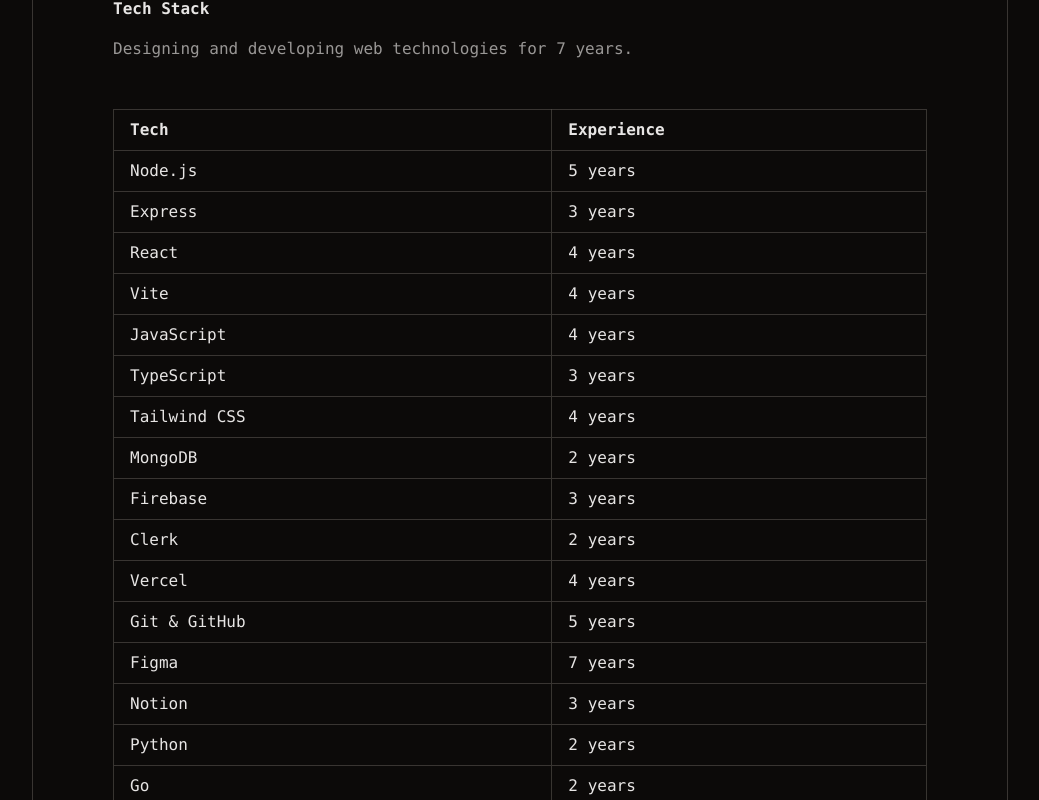
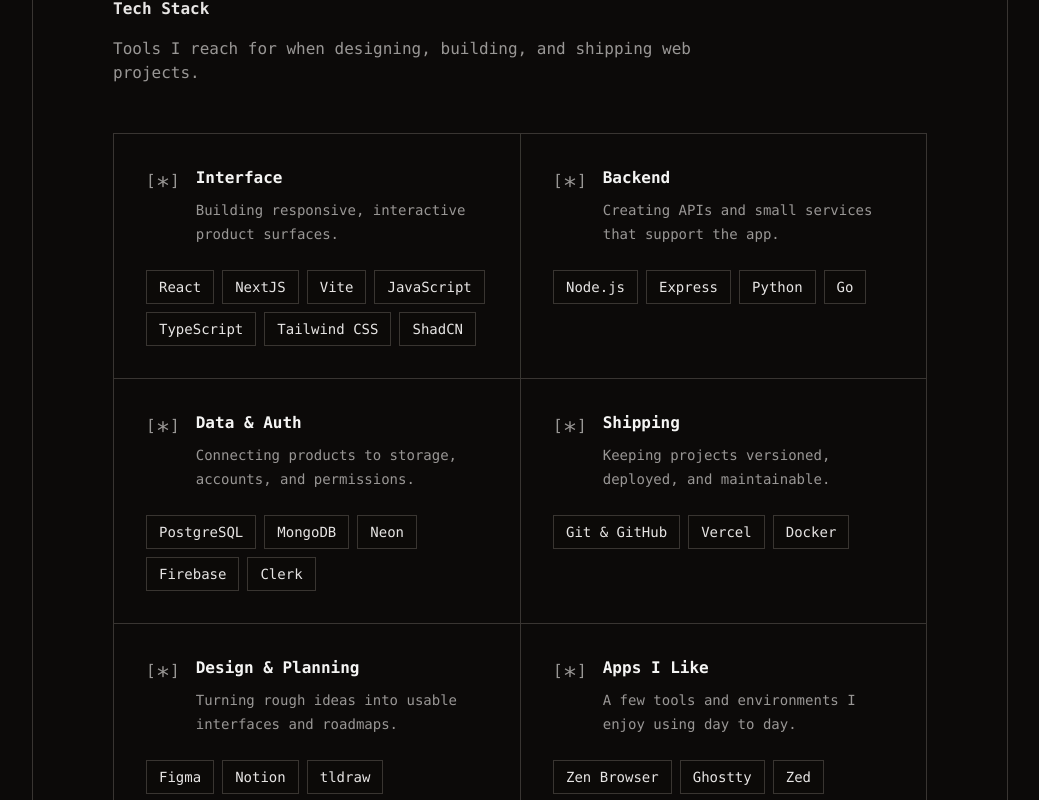
Before and after one commit to ESHAYAT102/portfolio, a React (Vite) app: page / in a window 1280 px wide. Shown: the part 700-1500 px from the top of the page, without its empty margins (120-1159 px from the left). Built offline with nearby package versions, Linux system fonts and the light colour scheme.

Commit message:
Update portfolio stack and social links

```diff
--- a/src/components/Footer.tsx
+++ b/src/components/Footer.tsx
@@ -6,16 +6,16 @@
       <div className="w-screen min-[1000px]:w-full flex justify-center align-middle items-center">
         <div className="mx-0 min-[1000px]:mx-38 w-full border-b border-l-0 min-[1000px]:border-l border-r-0 min-[1000px]:border-r border-stone-600/60">
           <div>
-            <div className="text-center grid grid-cols-2 min-[1000px]:grid-cols-4 justify-center align-middle items-center">
+            <div className="text-center grid grid-cols-1 min-[760px]:grid-cols-3 justify-center align-middle items-center">
               <a
-                className="col-span-1 hover:underline hover:bg-stone-500/10 active:text-stone-400 py-8 border-r border-b min-[1000px]:border-b-0 border-stone-600/60 transition-all duration-300"
+                className="col-span-1 hover:underline hover:bg-stone-500/10 active:text-stone-400 py-8 border-b min-[760px]:border-b-0 min-[760px]:border-r border-stone-600/60 transition-all duration-300"
                 href="mailto:contact@eshayat.com"
                 target="blank"
               >
-                Contact
+                Contact (email)
               </a>
               <a
-                className="col-span-1 hover:underline hover:bg-stone-500/10 active:text-stone-400 py-8 border-r-0 min-[1000px]:border-r border-b min-[1000px]:border-b-0 border-stone-600/60 transition-all duration-300"
+                className="col-span-1 hover:underline hover:bg-stone-500/10 active:text-stone-400 py-8 border-b min-[760px]:border-b-0 min-[760px]:border-r border-stone-600/60 transition-all duration-300"
                 href="https://github.com/ESHAYAT102"
                 target="blank"
               >
@@ -26,14 +26,7 @@
                 href="https://x.com/Esh_ayat"
                 target="blank"
               >
-                X/Twitter
-              </a>
-              <a
-                className="col-span-1 hover:underline hover:bg-stone-500/10 active:text-stone-400 py-8 transition-all duration-300"
-                href="https://www.instagram.com/eshayat.wasiu"
-                target="blank"
-              >
-                Instagram
+                Twitter/X
               </a>
             </div>
           </div>
--- a/src/components/Navbar.tsx
+++ b/src/components/Navbar.tsx
@@ -22,14 +22,7 @@
                 href="https://x.com/Esh_ayat"
                 target="blank"
               >
-                X/Twitter
-              </a>
-              <a
-                className="hover:underline active:text-stone-400 transition-all duration-300"
-                href="https://www.instagram.com/eshayat.wasiu"
-                target="blank"
-              >
-                Instagram
+                Twitter/X
               </a>
               <a
                 className="bg-stone-200 text-stone-950 px-4 py-2 hover:bg-stone-300 transition-all duration-300"
--- a/src/sections/Projects.tsx
+++ b/src/sections/Projects.tsx
@@ -36,7 +36,7 @@
       link: "https://github.com/ESHAYAT102/omarchy-catppuccin-mocha-theme",
     },
     {
-      name: "Catppuccin theme",
+      name: "AirPipe",
       description: "File transfer platform.",
       link: "https://airpipe.eshayat.com",
     },
--- a/src/sections/TechStack.tsx
+++ b/src/sections/TechStack.tsx
@@ -1,64 +1,96 @@
-const experienceData = [
-  { tech: "Node.js", startYear: 2021 },
-  { tech: "Express", startYear: 2023 },
-  { tech: "React", startYear: 2022 },
-  { tech: "Vite", startYear: 2022 },
-  { tech: "JavaScript", startYear: 2022 },
-  { tech: "TypeScript", startYear: 2023 },
-  { tech: "Tailwind CSS", startYear: 2022 },
-  { tech: "MongoDB", startYear: 2024 },
-  { tech: "Firebase", startYear: 2023 },
-  { tech: "Clerk", startYear: 2024 },
-  { tech: "Vercel", startYear: 2022 },
-  { tech: "Git & GitHub", startYear: 2021 },
-  { tech: "Figma", startYear: 2019 },
-  { tech: "Notion", startYear: 2023 },
-  { tech: "Python", startYear: 2024 },
-  { tech: "Go", startYear: 2024 },
+const stackGroups = [
+  {
+    title: "Interface",
+    description: "Building responsive, interactive product surfaces.",
+    tools: [
+      "React",
+      "NextJS",
+      "Vite",
+      "JavaScript",
+      "TypeScript",
+      "Tailwind CSS",
+      "ShadCN",
+    ],
+  },
+  {
+    title: "Backend",
+    description: "Creating APIs and small services that support the app.",
+    tools: ["Node.js", "Express", "Python", "Go"],
+  },
+  {
+    title: "Data & Auth",
+    description: "Connecting products to storage, accounts, and permissions.",
+    tools: ["PostgreSQL", "MongoDB", "Neon", "Firebase", "Clerk"],
+  },
+  {
+    title: "Shipping",
+    description: "Keeping projects versioned, deployed, and maintainable.",
+    tools: ["Git & GitHub", "Vercel", "Docker"],
+  },
+  {
+    title: "Design & Planning",
+    description: "Turning rough ideas into usable interfaces and roadmaps.",
+    tools: ["Figma", "Notion", "tldraw"],
+  },
+  {
+    title: "Apps I Like",
+    description: "A few tools and environments I enjoy using day to day.",
+    tools: ["Zen Browser", "Ghostty", "Zed", "LocalSend"],
+  },
 ];
 
 export default function TechStack() {
-  const currentYear = new Date().getFullYear();
-
   return (
     <div>
       <div className="w-screen min-[1000px]:w-full flex justify-center align-middle items-center">
         <div className="mx-0 min-[1000px]:mx-38 w-full border-b border-l-0 min-[1000px]:border-l border-r-0 min-[1000px]:border-r border-stone-600/60">
           <div className="px-4 min-[1000px]:px-20 py-20">
-            <div className="mb-12">
+            <div className="mb-12 max-w-2xl">
               <p className="font-bold">Tech Stack</p>
               <p className="text-stone-300/70 mt-4">
-                Designing and developing web technologies for{" "}
-                {currentYear - 2019} years.
+                Tools I reach for when designing, building, and shipping web
+                projects.
               </p>
             </div>
 
-            <table className="w-full border border-stone-600/60">
-              <tbody>
-                <tr>
-                  <th className="pl-4 py-2 border-t border-r border-stone-600/60 text-base text-left align-middle hover:bg-stone-50/10 transition-all duration-300">
-                    Tech
-                  </th>
-                  <th className="pl-4 py-2 border-t border-stone-600/60 text-base text-left align-middle hover:bg-stone-600/60 transition-all duration-300">
-                    Experience
-                  </th>
-                </tr>
-                {experienceData.map((item, index) => {
-                  const yearsOfExperience = currentYear - item.startYear;
-                  return (
-                    <tr key={index}>
-                      <td className="pl-4 py-2 border-t border-r border-stone-600/60 text-base align-middle hover:bg-stone-50/10 transition-all duration-300">
-                        {item.tech}
-                      </td>
-                      <td className="pl-4 py-2 border-t border-stone-600/60 text-base align-middle hover:bg-stone-600/60 transition-all duration-300">
-                        {yearsOfExperience}{" "}
-                        {yearsOfExperience === 1 ? "year" : "years"}
-                      </td>
-                    </tr>
-                  );
-                })}
-              </tbody>
-            </table>
+            <div className="grid grid-cols-1 min-[760px]:grid-cols-2 border border-stone-600/60">
+              {stackGroups.map((group, index) => (
+                <section
+                  key={group.title}
+                  className={`
+                    border-stone-600/60 p-6 min-[760px]:p-8 hover:bg-stone-50/10 transition-all duration-300
+                    ${index > 0 ? "border-t" : ""}
+                    ${index % 2 === 1 ? "min-[760px]:border-l" : ""}
+                    ${index === 1 ? "min-[760px]:border-t-0" : ""}
+                  `}
+                >
+                  <div className="flex items-start gap-4">
+                    <p className="-mt-1 text-stone-300/70 leading-none">
+                      [<span className="text-2xl relative top-2">*</span>]
+                    </p>
+                    <div>
+                      <h3 className="font-semibold text-stone-100">
+                        {group.title}
+                      </h3>
+                      <p className="mt-2 text-sm leading-6 text-stone-300/70">
+                        {group.description}
+                      </p>
+                    </div>
+                  </div>
+
+                  <div className="mt-6 flex flex-wrap gap-2">
+                    {group.tools.map((tool) => (
+                      <span
+                        key={tool}
+                        className="border border-stone-600/60 px-3 py-1.5 text-sm text-stone-200 bg-stone-950/20"
+                      >
+                        {tool}
+                      </span>
+                    ))}
+                  </div>
+                </section>
+              ))}
+            </div>
           </div>
         </div>
       </div>
```
